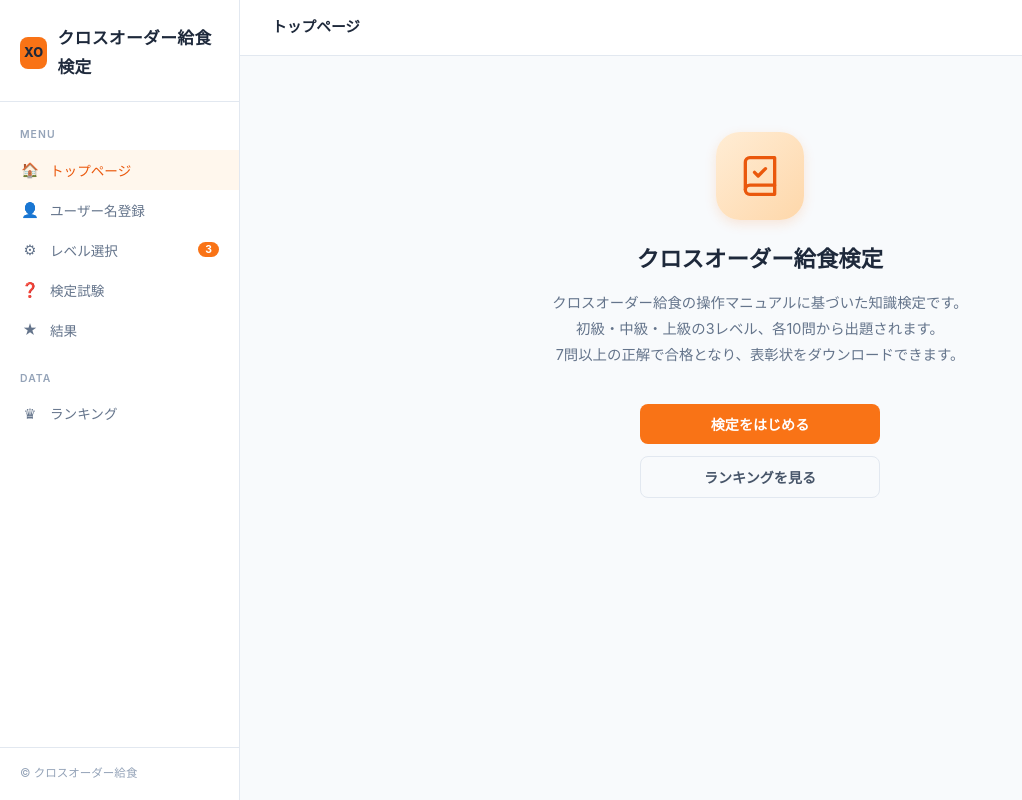
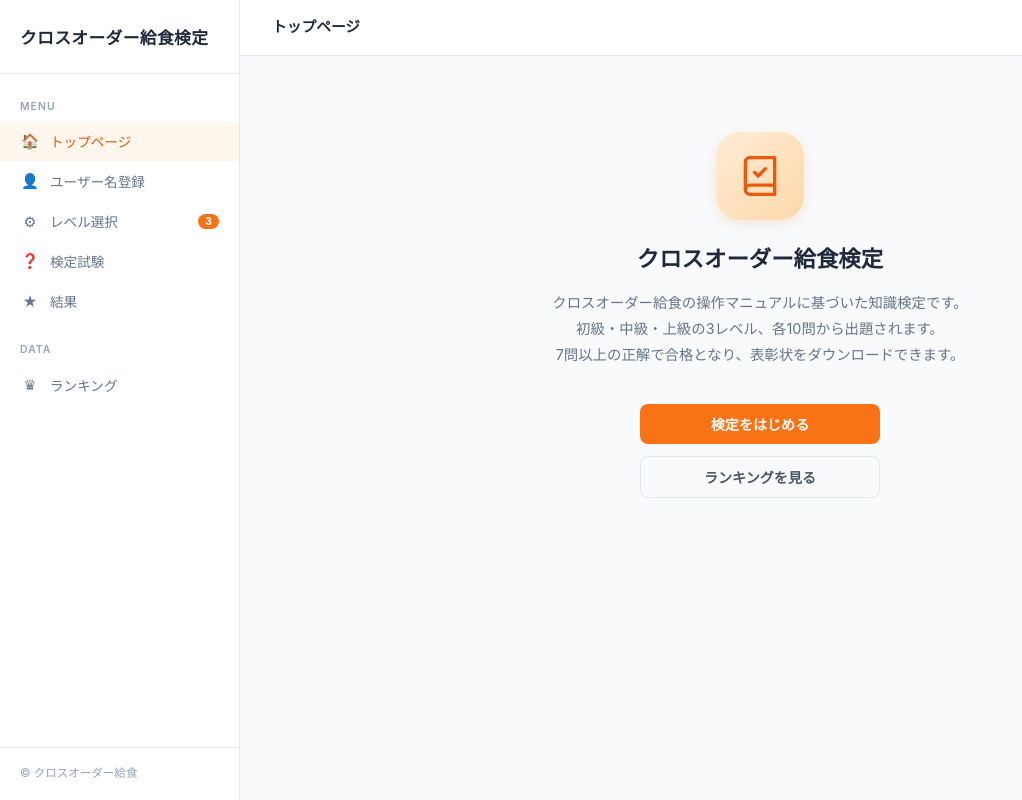
Before and after one commit to Sugihara-Tatsuya/test-lp, a plain HTML site: page certification.html in a window 1280 px wide. Shown: the whole page, without its empty margins (0-1022 px from the left). Drawn offline with Linux system fonts and the light colour scheme.

Commit message:
Remove XO logo icon from sidebar header
The colored icon block looked out of place next to the text-only nav items.

Co-Authored-By: Claude <noreply@anthropic.com>

```diff
--- a/certification.html
+++ b/certification.html
@@ -577,8 +577,7 @@
     <aside class="sidebar" id="sidebar">
       <div class="sidebar-header">
         <div class="sidebar-logo">
-          <div class="logo-icon">XO</div>
-          <span>クロスオーダー給食検定</span>
+          <span style="font-weight:700;">クロスオーダー給食検定</span>
         </div>
       </div>
       <nav class="sidebar-nav">
```
